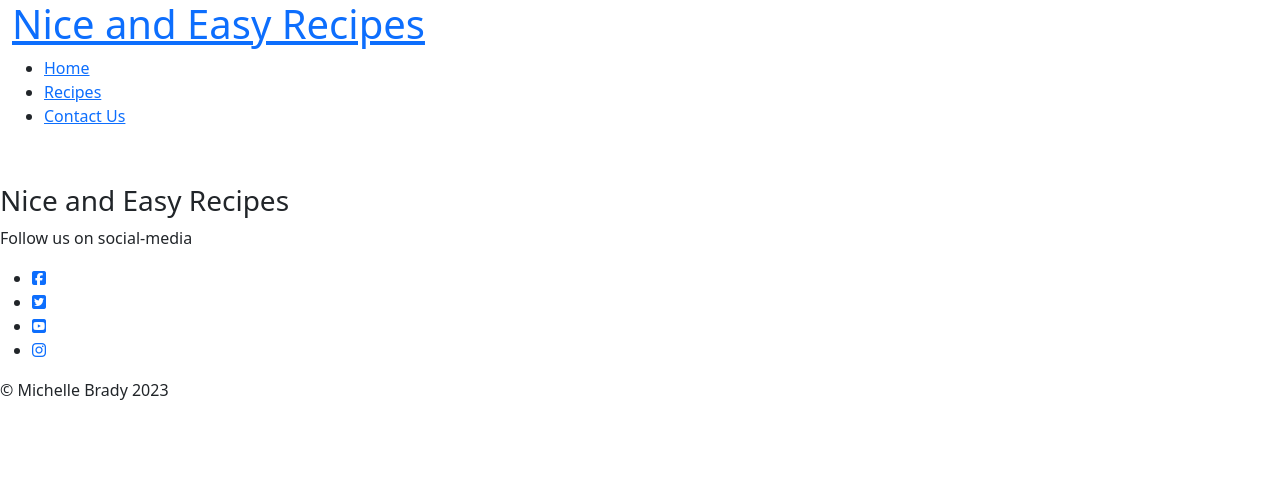
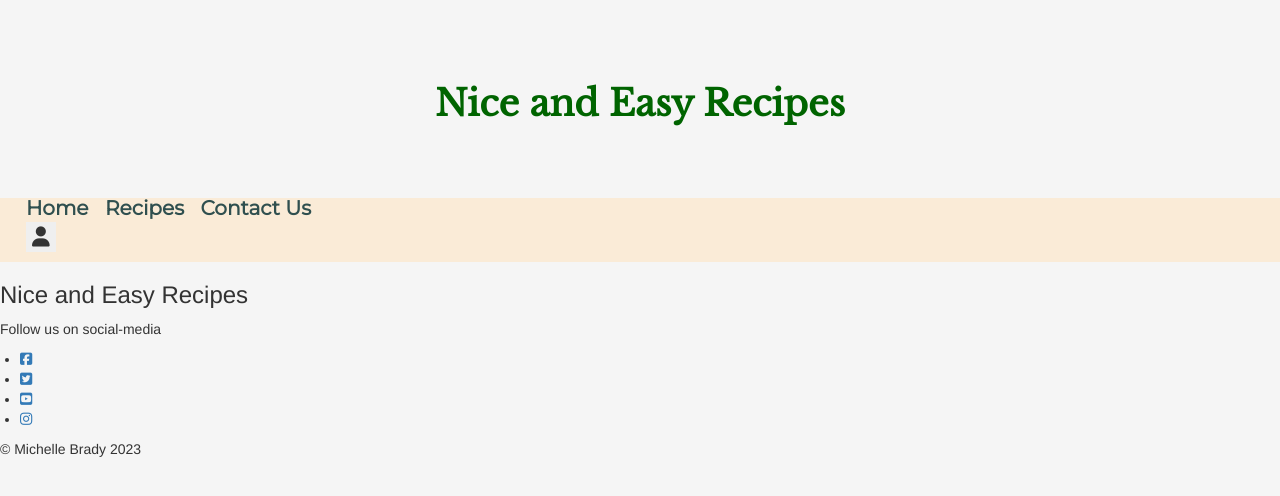
Before and after one commit to Code-Institute-Submissions/ShellyBrady-RecipeWebsite, a Django app: page / in a window 1280 px wide. Shown: the top 496 px of the page. Run offline with Django 3.2, Linux system fonts and the light colour scheme; data that the repository does not hold is empty; some libraries are stand-ins or nearby versions.

Commit message:
add css and html to index home page

```diff
--- a/static/css/style.css
+++ b/static/css/style.css
@@ -0,0 +1,87 @@
+@import url('https://unpkg.com/bootstrap@3.3.7/dist/css/bootstrap.min.css');
+
+.container-body {
+    background-color: whitesmoke;
+}
+
+h1 {
+    font-family: 'Libre Baskerville', serif ;
+    color: darkgreen;
+    font-weight: 600;
+    font: size 1.6em;
+    text-decoration: none;
+    text-align: center;
+    padding: 5%;
+}
+
+header a {
+    text-decoration: none;
+    color: darkslategray;
+    font-weight: 600;
+    font-size: 1.2em;
+    font-family: 'Montserrat', sans-serif;
+    line-height: 100%;
+    text-align: center;
+}
+
+#menu li {
+    display: inline;
+    height: 100%;
+    font-size: 1.2em;
+    align-items: center;
+    width: 100%;
+}
+
+nav li {
+    padding-left: 2%;
+    padding-right: 2%;
+    padding-bottom: 5%;
+    width: 100%;
+}
+
+.nav-container {
+    align-items: center;
+    display: flex;
+    height: 100%;
+    width: 100%;
+    background-color: antiquewhite;
+}
+/*profile drop down list*/
+header .dropdown {
+    align-items: flex-start;
+}
+.nav-container button {
+    align-self: flex-end;
+}
+button.dropbtn {
+    font-size: 1.2em;
+    border: none;
+    cursor: pointer;
+    align-self: flex-end;
+}
+
+.dropdown {
+    position: relative;
+    display: inline-block;
+}
+
+.dropdown-content {
+    display: none;
+    position: absolute;
+    right: 10;
+    background-color: #f9f9f9;
+    min-width: 160px;
+    box-shadow: 0px 8px 16px 0px rgba(0,0,0,0.2);
+    z-index: 1;
+}
+
+.dropdown-content a {
+    color: darkslategray;
+    padding: 12px 16px;
+    text-decoration: none;
+    display: block;
+}
+
+.dropdown-content a:hover {background-color: lightslategray;}
+.dropdown:hover .dropdown-content {display: block;}
+.dropdown:hover .dropbtn {background-color: green;}
--- a/templates/index.html
+++ b/templates/index.html
@@ -19,62 +19,49 @@
         integrity="sha384-gtEjrD/SeCtmISkJkNUaaKMoLD0//ElJ19smozuHV6z3Iehds+3Ulb9Bn9Plx0x4" crossorigin="anonymous">
     </script>
     <script src="https://kit.fontawesome.com/e576ca19f3.js" crossorigin="anonymous"></script>
-    <link rel="stylesheet" href="static/css/style.css">
+    <link rel="stylesheet" href="{% static 'css/style.css' %}">
 
 </head>
 
-<body class="">
+<body class="container-body">
        <!--top of every page-->
-    <header class="logo-brand">
-        <div class="container-fluid">
-          <a href="index.html" class="logo">
-            <h1 >Nice and Easy Recipes</h1>
-          </a>
+    <header>
+      <h1 >Nice and Easy Recipes</h1>
 
-       <!--nav bar items to link to web pages they belong to-->
-            <nav >
+        <div class="nav-container">
+              <!--nav bar items to link to web pages they belong to-->
+          <nav>
 
-              <ul id="menu">
+            <ul id="menu">
 
               <li>
-              <a href="#index.html" class="active">Home</a>
+              <a href="#" class="active">Home</a>
               </li>
 
               <li>
-              <a href="recipes.html">Recipes</a>
+              <a href="#">Recipes</a>
               </li>
 
               <li>
-              <a href="contact-us.html">Contact Us</a>
+              <a href="#">Contact Us</a>
               </li>
 
-              </ul>
-   <!--collapsable menu-->
-              <button class="navbar-toggler" type="button" data-bs-toggle="collapse" data-bs-target="#navbarText"
-              aria-controls="navbarText" aria-expanded="false" aria-label="Toggle navigation">
-              <span class="navbar-toggler-icon"></span>
-              </button>
-                <div class="collapse navbar-collapse" id="navbarText">
-                  <ul class="navbar-nav me-auto mb-2 mb-lg-0">
-                    <li class="nav-item">
-                      <a class="nav-link active" aria-current="page" href="{% url 'home' %}">Home</a>
-                    </li>
-                   {% if user.is_authenticated %}
-                    <li class="nav-item">
-                      <a class="nav-link" href="{% url 'account_logout' %}">Logout</a>
-                    </li>
-                   {% else %}
-                    <li class="nav-item">
-                      <a class="nav-link" href="{% url 'account_signup' %}">Register</a>
-                    </li>
-                    <li class="nav-item">
-                      <a class="nav-link" href="{% url 'account_login' %}">Login</a>
-                    </li>
-                   {% endif %}
-                  </ul>
+              <li>
+                      <!--collapsable menu-->
+                <div class="dropdown">
+                  <button class="dropbtn"><i class="fa-solid fa-user"></i></button>
+                  <div class="dropdown-content">
+                    {% if user.is_authenticated %}
+                    <a href="{% url 'account_logout' %}">Logout</a>
+                    {% else %}
+                    <a href="{% url 'account_signup' %}">Register</a>
+                    <a href="{% url 'account_login' %}">Login</a>
+                  {% endif %}
                 </div>
-            </nav>
-
+              </li>
+            </ul>
+          </nav>
+        </div>
     </header>
 
 
@@ -129,7 +116,7 @@
           <p>© Michelle Brady 2023</p>
         </div>
 
-      </div>
+
 
 </body>
 
```
